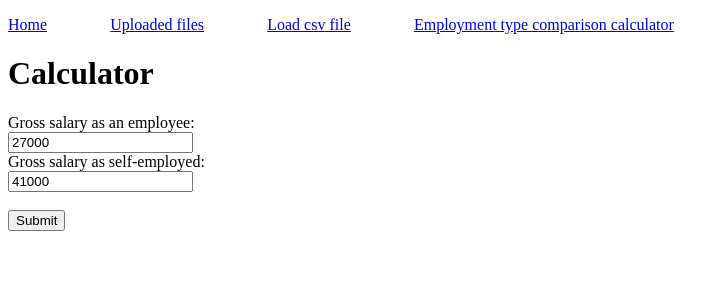
After one commit to petr-plihal/finance-tracker-trafi, a Flask app: page /calculators/employment_type_comparison in a window 1280 px wide. The commit adds this page. Shown: the top 300 px of the page, without its empty margins (0-726 px from the left). Run offline with Flask 3, Linux system fonts and the light colour scheme.

Commit message:
feat: page with dummy calculator form

```diff
--- a/app/app.py
+++ b/app/app.py
@@ -64,3 +64,12 @@ def uploads():
 @app.route('/uploads/<name>')
 def download_file(name):
     return send_from_directory(app.config["UPLOAD_FOLDER"], name)
+
+
+####################
+#### CALCULATORS ###
+####################
+
+@app.route('/calculators/employment_type_comparison')
+def employment_type_comparison():
+    return render_template("calculators/employment_type_comparison/index.html")
--- a/app/templates/base.html
+++ b/app/templates/base.html
@@ -16,6 +16,7 @@
             <li><a href="{{ url_for('home') }}">Home</a></li>
             <li><a href="{{ url_for('uploads') }}">Uploaded files</a></li>
             <li><a href="{{ url_for('load_csv') }}">Load csv file</a></li>
+            <li><a href="{{ url_for('employment_type_comparison') }}">Employment type comparison calculator</a></li>
         </ul>
     </div>
 
--- /dev/null
+++ b/app/templates/calculators/employment_type_comparison/index.html
@@ -0,0 +1,23 @@
+{% extends "base.html" %}
+
+{% block title %}ETC calculator{% endblock %}
+
+{% block head %}
+    {{ super() }}
+    <style type="text/css">
+    .important { color: #0080ff; }
+    </style>
+{% endblock %}
+
+{% block content %}
+    <h1>Calculator</h1>
+    <form action="">
+        <label for="gross_salary_employee">Gross salary as an employee:</label><br>
+        <input type="text" id="gross_salary_employee" name="gross_salary_employee" value="27000"><br>
+
+        <label for="gross_salary_self_employed">Gross salary as self-employed:</label><br>
+        <input type="text" id="gross_salary_self_employed" name="gross_salary_self_employed" value="41000"><br><br>
+
+        <input type="submit" value="Submit">
+    </form>
+{% endblock %}
```
